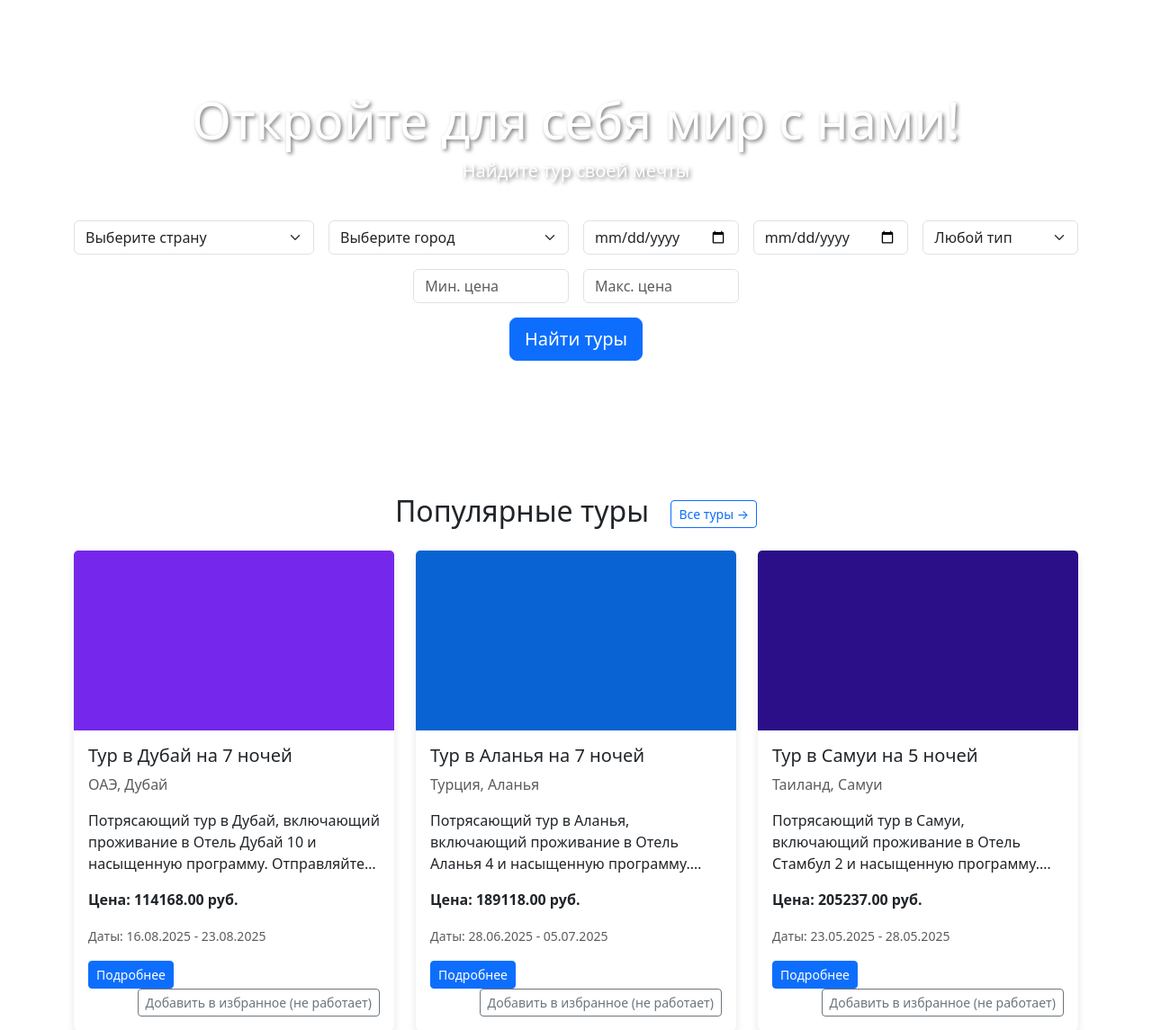
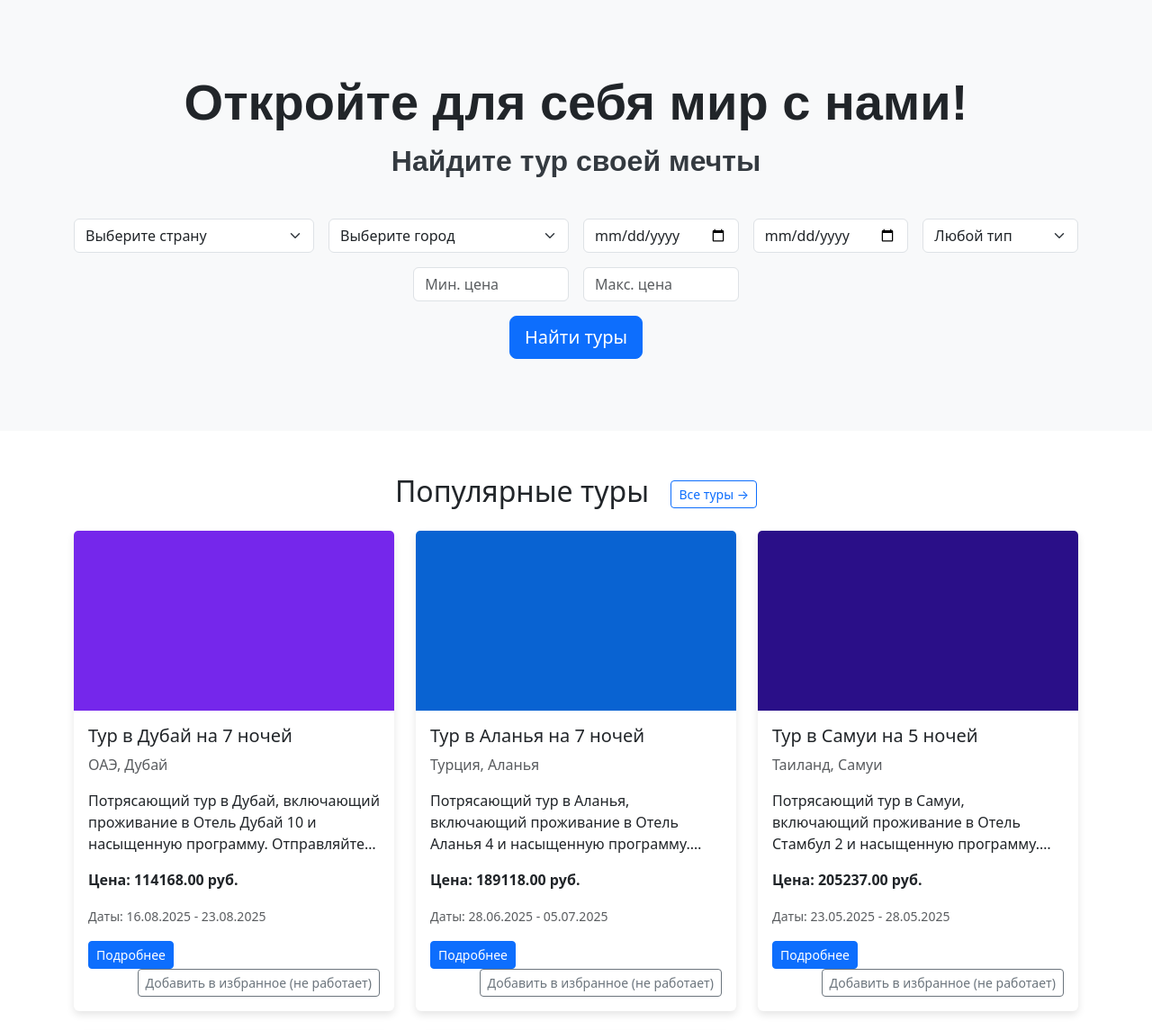
Before and after one commit to Qikit/TravelAgency, a Django app: page / in a window 1280 px wide. Shown: the part 56-1201 px from the top of the page at 90% size. Run offline with Django 5.2, Linux system fonts and the light colour scheme; data comes from the database, SQL or seed files in the repository; some libraries are stand-ins or nearby versions.

Commit message:
Изменение дизайна

```diff
--- a/tours/templates/tours/home.html
+++ b/tours/templates/tours/home.html
@@ -17,7 +17,7 @@
             border: none;
             box-shadow: 0 4px 8px rgba(0,0,0,0.1);
             transition: transform 0.2s;
-            height: 100%; /* Устанавливаем фиксированную высоту для карточек */
+            height: 100%;
             display: flex;
             flex-direction: column;
         }
@@ -39,18 +39,38 @@
             margin-bottom: 0.5rem;
         }
         .tour-card .card-text {
-            flex-grow: 1; /* Позволяет тексту занимать доступное пространство */
-            overflow: hidden; /* Скрывает переполнение */
-            text-overflow: ellipsis; /* Добавляет многоточие */
+            flex-grow: 1;
+            overflow: hidden;
+            text-overflow: ellipsis;
             display: -webkit-box;
-            -webkit-line-clamp: 3; /* Ограничение на 3 строки */
+            -webkit-line-clamp: 3;
             -webkit-box-orient: vertical;
         }
         .promotion-card {
-            min-height: 180px; /* Фиксированная высота для карточек акций */
+            min-height: 180px;
             display: flex;
             flex-direction: column;
             justify-content: space-between;
+        }
+        .hero-heading {
+            font-family: 'Arial', sans-serif; /* Можно выбрать любой красивый шрифт */
+            font-size: 3.5rem; /* Размер шрифта, можно настроить */
+            font-weight: 900; /* Очень жирный шрифт (Bold) */
+            color: #212529; /* Очень темно-серый, почти черный */
+            text-shadow: none; /* Убираем тени, если они откуда-то взялись */
+            line-height: 1.2; /* Межстрочный интервал */
+        }
+        .hero-subheading {
+            font-family: 'Arial', sans-serif;
+            font-size: 2rem; /* Размер шрифта для подзаголовка */
+            font-weight: 700; /* Жирный шрифт */
+            color: #343a40; /* Чуть светлее черного */
+            text-shadow: none;
+        }
+        .hero-section {
+            text-align: center;
+            padding: 80px 0; /* Отступы сверху и снизу */
+            background-color: #f8f9fa; /* Очень светлый фон для контраста */
         }
     </style>
 </head>
@@ -82,8 +102,8 @@
 
     <header class="hero-section text-center">
         <div class="container">
-            <h1 class="display-4">Откройте для себя мир с нами!</h1>
-            <p class="lead">Найдите тур своей мечты</p>
+            <h1 class="hero-heading">Откройте для себя мир с нами!</h1>
+            <p class="hero-subheading">Найдите тур своей мечты</p>
             <form action="{% url 'search_results' %}" method="get" class="row g-3 justify-content-center mt-4">
                 <div class="col-md-3">
                     <select class="form-select" name="country" aria-label="Страна">
```
